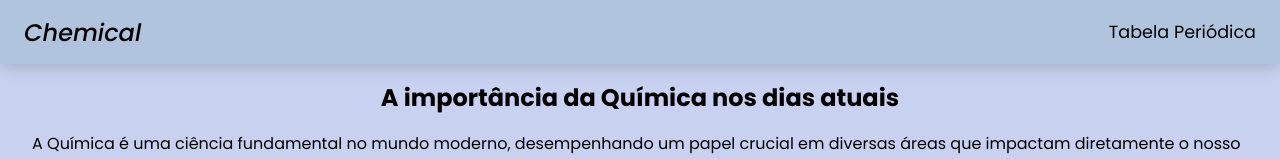
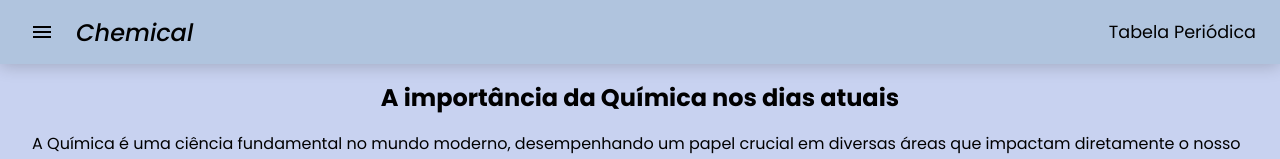
Before and after one commit to AlkKawaii/AulasTi, a React (Vite) app in the folder tabelaPeriodica/tabelinha/: page / in a window 1280 px wide. Shown: the top 159 px of the page. Built offline with nearby package versions, Linux system fonts and the light colour scheme.

Commit message:
sidebar :exclamation:

```diff
--- a/tabelaPeriodica/tabelinha/index.html
+++ b/tabelaPeriodica/tabelinha/index.html
@@ -9,6 +9,9 @@
     <link
       href="https://fonts.googleapis.com/css2?family=Poppins:ital,wght@0,100;0,200;0,300;0,400;0,500;0,600;0,700;0,800;0,900;1,100;1,200;1,300;1,400;1,500;1,600;1,700;1,800;1,900&display=swap"
       rel="stylesheet" />
+    <link
+      rel="stylesheet"
+      href="https://fonts.googleapis.com/css2?family=Material+Symbols+Outlined:opsz,wght,FILL,GRAD@20..48,100..700,0..1,-50..200" />
     <title>Tabela Periódica</title>
   </head>
   <body>
--- a/tabelaPeriodica/tabelinha/src/components/FlipCard/FlipCard.module.css
+++ b/tabelaPeriodica/tabelinha/src/components/FlipCard/FlipCard.module.css
@@ -55,6 +55,10 @@
   transform: rotateY(180deg);
 }
 
+.flipCardFront div {
+  transform: scale(1.5);
+}
+
 .info {
   text-transform: capitalize;
   font-size: 0.75em;
--- a/tabelaPeriodica/tabelinha/src/components/Header/Header.module.css
+++ b/tabelaPeriodica/tabelinha/src/components/Header/Header.module.css
@@ -10,6 +10,12 @@
   background-color: lightsteelblue;
   box-shadow: 0 2px 16px rgba(0, 0, 0, 0.2);
   z-index: 10;
+}
+
+.grouping {
+  display: flex;
+  align-items: center;
+  gap: 1em;
 }
 
 body .title {
--- a/tabelaPeriodica/tabelinha/src/components/Header/index.jsx
+++ b/tabelaPeriodica/tabelinha/src/components/Header/index.jsx
@@ -1,12 +1,16 @@
-import { Link } from 'react-router-dom';
-import styles from './Header.module.css';
+import { Link } from "react-router-dom";
+import styles from "./Header.module.css";
+import SideBar from "../SideBar";
 export default function Header() {
   return (
     <header className={styles.header}>
-      <Link to='/' className={`${styles.link} ${styles.title}`}>
-        <span>Chemical</span>
-      </Link>
-      <Link to='/table' className={styles.link}>
+      <div className={styles.grouping}>
+        <SideBar />
+        <Link to="/" className={`${styles.link} ${styles.title}`}>
+          <span>Chemical</span>
+        </Link>
+      </div>
+      <Link to="/table" className={styles.link}>
         <p> Tabela Periódica</p>
       </Link>
     </header>
--- /dev/null
+++ b/tabelaPeriodica/tabelinha/src/components/SideBar/SideBar.module.css
@@ -0,0 +1,40 @@
+.sideMenu {
+  position: absolute;
+  width: 256px;
+  height: 100vh;
+  padding: 1em;
+  top: 0;
+  left: -256px;
+  background-color: lightsteelblue;
+  box-shadow: 1em 0.1em 16px rgba(0, 0, 0, 0);
+  transition: all 0.5s;
+  z-index: 5;
+
+  &.open {
+    box-shadow: 1em 0.1em 16px rgba(0, 0, 0, 0.2);
+    left: 0;
+  }
+}
+
+.sideMenuButton {
+  padding: 6px;
+  border-radius: 100%;
+  cursor: pointer;
+  transition: all 0.2s;
+  &:hover {
+    background-color: rgba(0, 0, 0, 0.1);
+    transform: rotateZ(90deg);
+  }
+}
+
+.sideMenuClose {
+    position: absolute;
+    top: .5em;
+    right: .5em;
+}
+
+.link {
+  position: relative;
+  color: black;
+  font-size: 1.1em;
+}
--- /dev/null
+++ b/tabelaPeriodica/tabelinha/src/components/SideBar/index.jsx
@@ -0,0 +1,37 @@
+import { Link } from "react-router-dom";
+import styles from "./SideBar.module.css";
+import { useState } from "react";
+
+export default function SideBar() {
+  const [isOpen, setIsOpen] = useState(false);
+
+  function toggleSideBar() {
+    setIsOpen(!isOpen);
+  }
+
+  return (
+    <>
+      <span
+        class={`material-symbols-outlined ${styles.sideMenuButton}`}
+        onClick={toggleSideBar}
+      >
+        menu
+      </span>
+      <nav className={`${styles.sideMenu} ${isOpen ? styles.open : ""}`}>
+        <h2>Links Úteis</h2>
+        <span
+          className={`material-symbols-outlined ${styles.sideMenuClose} ${styles.sideMenuButton}`}
+          onClick={toggleSideBar}
+        >
+          close
+        </span>
+        <Link to="/" className={styles.link}>
+          <span>Chemical</span>
+        </Link>
+        <Link to="/table" className={styles.link}>
+          <p> Tabela Periódica</p>
+        </Link>
+      </nav>
+    </>
+  );
+}
```
